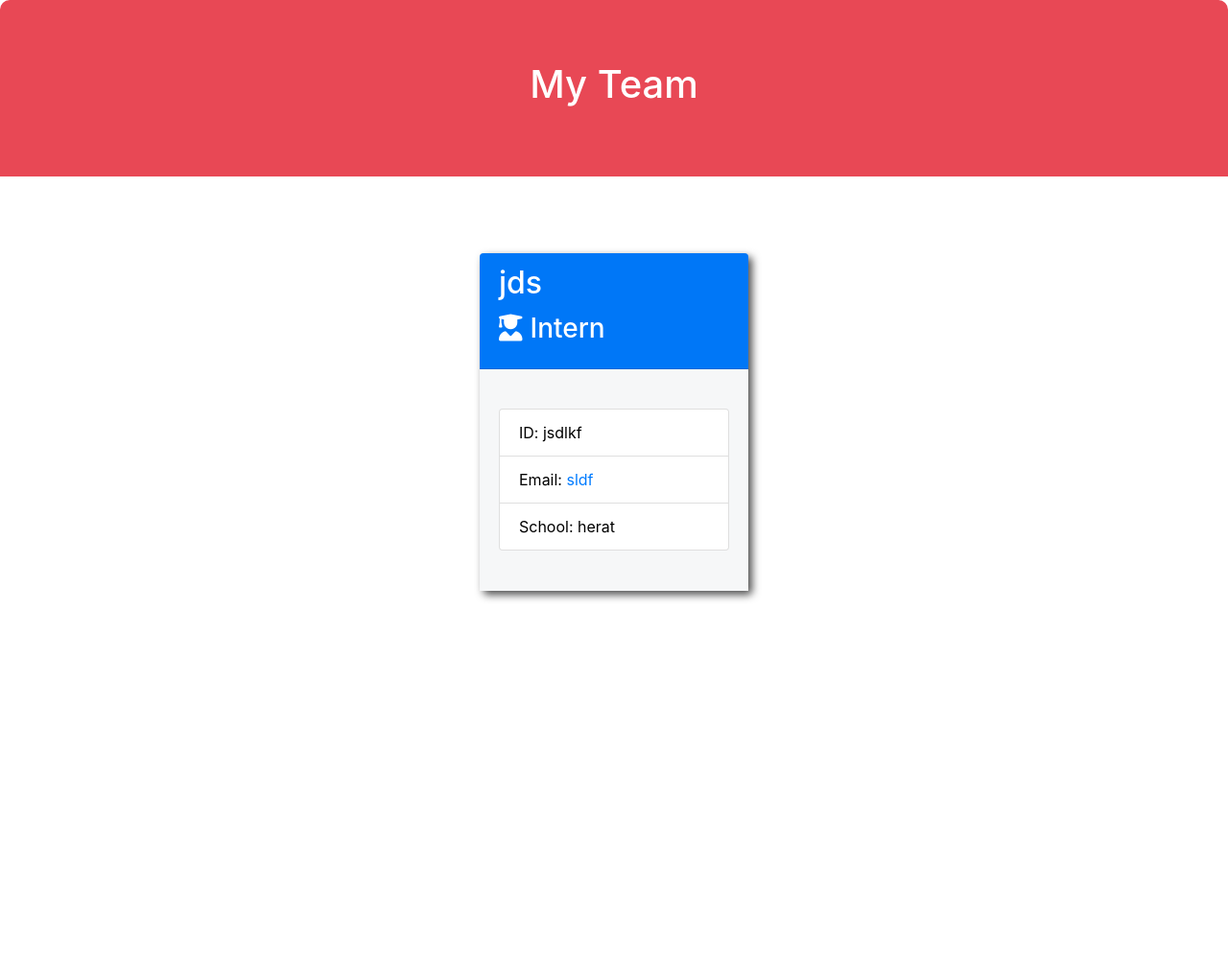
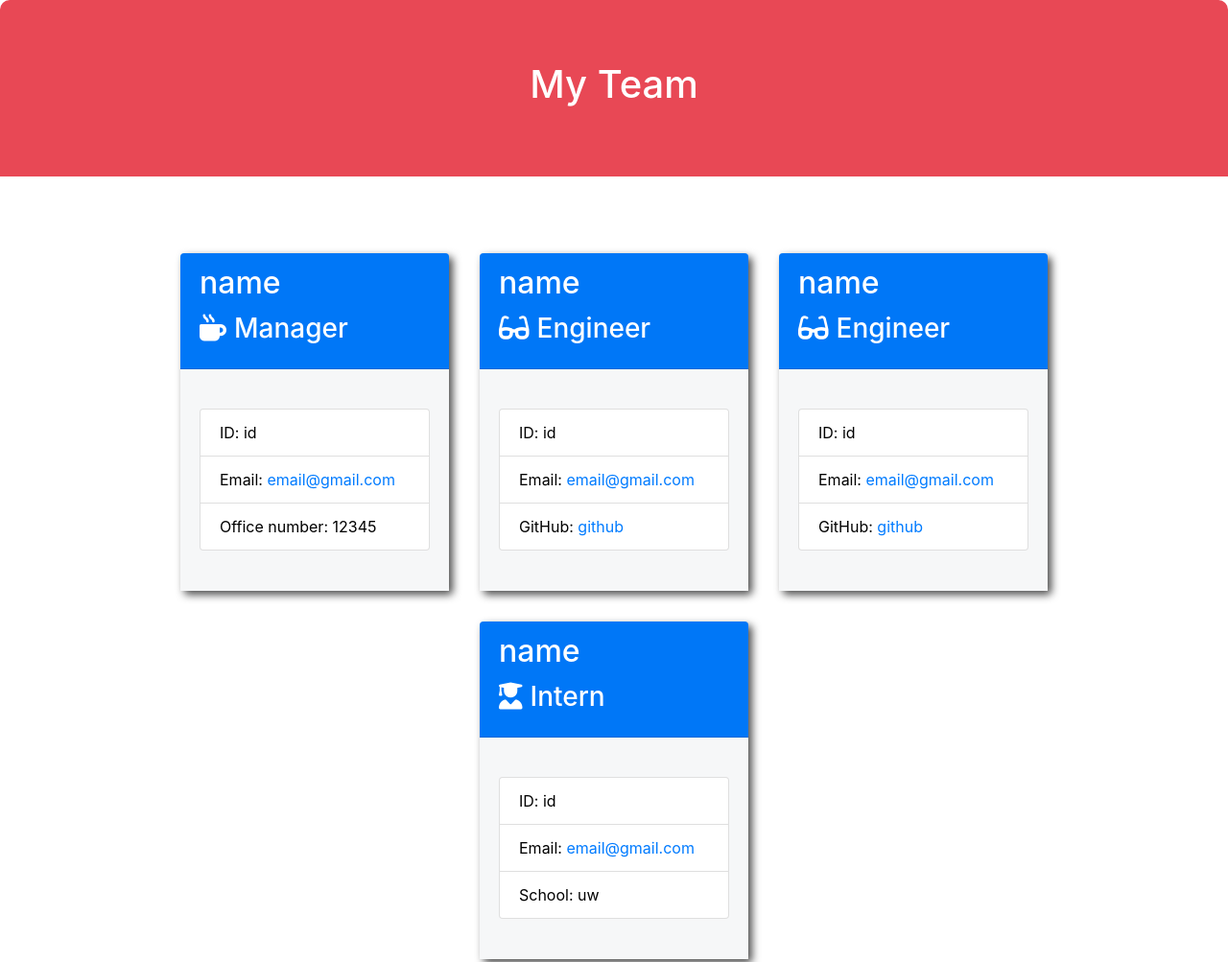
Before and after one commit to Jawidanfar1015/Team-Manager, a website: page dist/index.html in a window 1280 px wide. Shown: the top 1003 px of the page at 96% size. Before the commit the page ends 800 px from the top, so only its background shows below. Drawn offline with nearby package versions, Linux system fonts and the light colour scheme.

```diff
--- a/dist/index.html
+++ b/dist/index.html
@@ -26,15 +26,57 @@
               <div class="team-area col-12 d-flex justify-content-center">
 
           <div class="card employee-card">
+          <div class="card-header">
+              <h2 class="card-title">name</h2>
+              <h3 class="card-title"><i class="fas fa-mug-hot mr-2"></i>Manager</h3>
+          </div>
+          <div class="card-body">
+              <ul class="list-group">
+                  <li class="list-group-item">ID: id</li>
+                  <li class="list-group-item">Email: <a href="mailto:email@gmail.com">email@gmail.com</a></li>
+                  <li class="list-group-item">Office number: 12345</li>
+              </ul>
+          </div>
+      </div>
+
+          <div class="card employee-card">
       <div class="card-header">
-          <h2 class="card-title">jds</h2>
+          <h2 class="card-title">name </h2>
+          <h3 class="card-title"><i class="fas fa-glasses mr-2"></i>Engineer</h3>
+      </div>
+      <div class="card-body">
+          <ul class="list-group">
+              <li class="list-group-item">ID: id</li>
+              <li class="list-group-item">Email: <a href="mailto:email@gmail.com">email@gmail.com</a></li>
+              <li class="list-group-item">GitHub: <a href="https://github.com/github" target="_blank" rel="noopener noreferrer">github</a></li>
+          </ul>
+      </div>
+  </div>
+
+          <div class="card employee-card">
+      <div class="card-header">
+          <h2 class="card-title">name</h2>
+          <h3 class="card-title"><i class="fas fa-glasses mr-2"></i>Engineer</h3>
+      </div>
+      <div class="card-body">
+          <ul class="list-group">
+              <li class="list-group-item">ID: id</li>
+              <li class="list-group-item">Email: <a href="mailto:email@gmail.com">email@gmail.com</a></li>
+              <li class="list-group-item">GitHub: <a href="https://github.com/github" target="_blank" rel="noopener noreferrer">github</a></li>
+          </ul>
+      </div>
+  </div>
+
+          <div class="card employee-card">
+      <div class="card-header">
+          <h2 class="card-title">name</h2>
           <h3 class="card-title"><i class="fas fa-user-graduate mr-2"></i>Intern</h3>
       </div>
       <div class="card-body">
           <ul class="list-group">
-              <li class="list-group-item">ID: jsdlkf</li>
-              <li class="list-group-item">Email: <a href="mailto:sldf">sldf</a></li>
-              <li class="list-group-item">School: herat</li>
+              <li class="list-group-item">ID: id</li>
+              <li class="list-group-item">Email: <a href="mailto:email@gmail.com">email@gmail.com</a></li>
+              <li class="list-group-item">School: uw</li>
           </ul>
       </div>
   </div>
```
Also changed, not shown: README.md.
